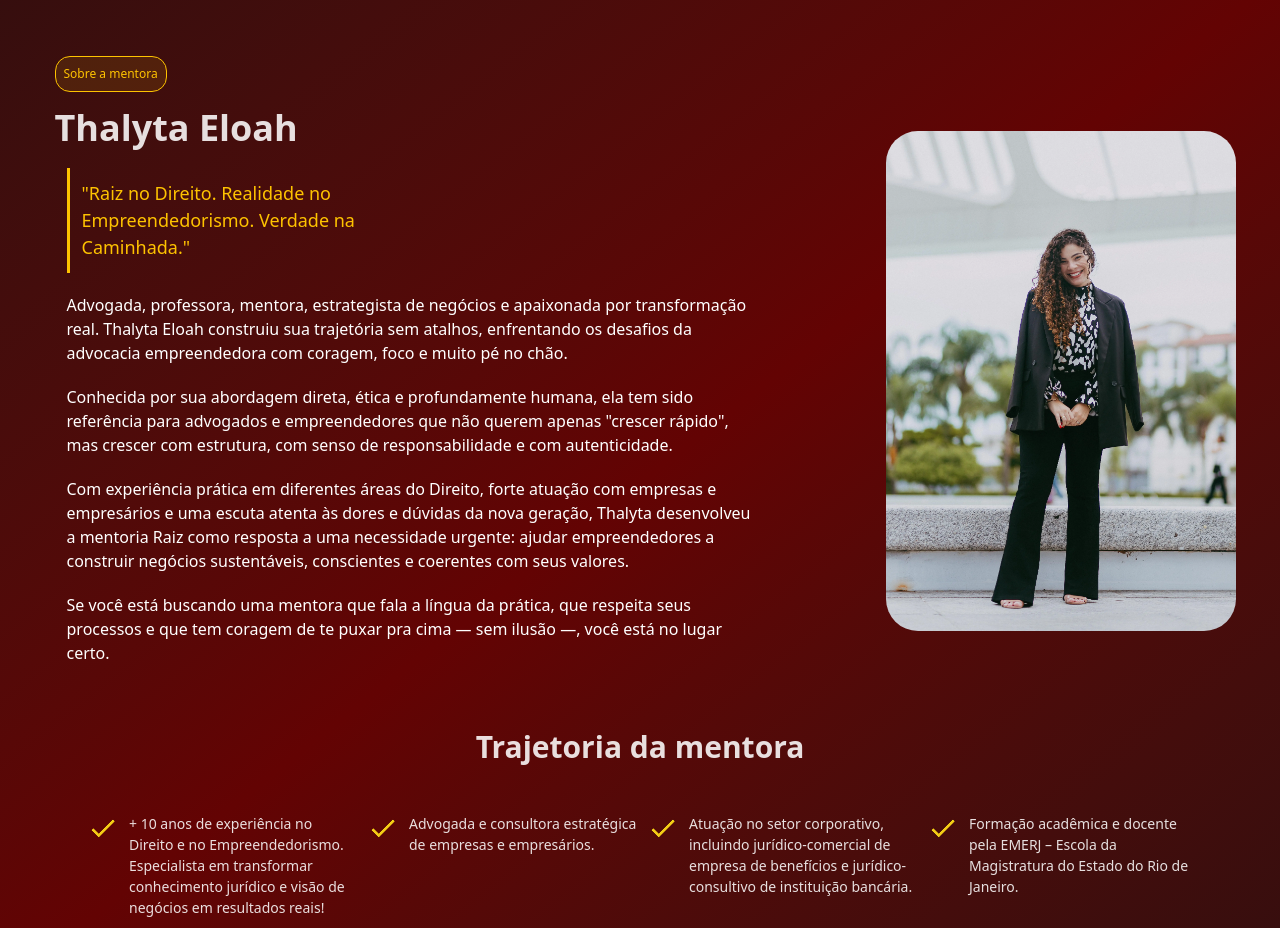
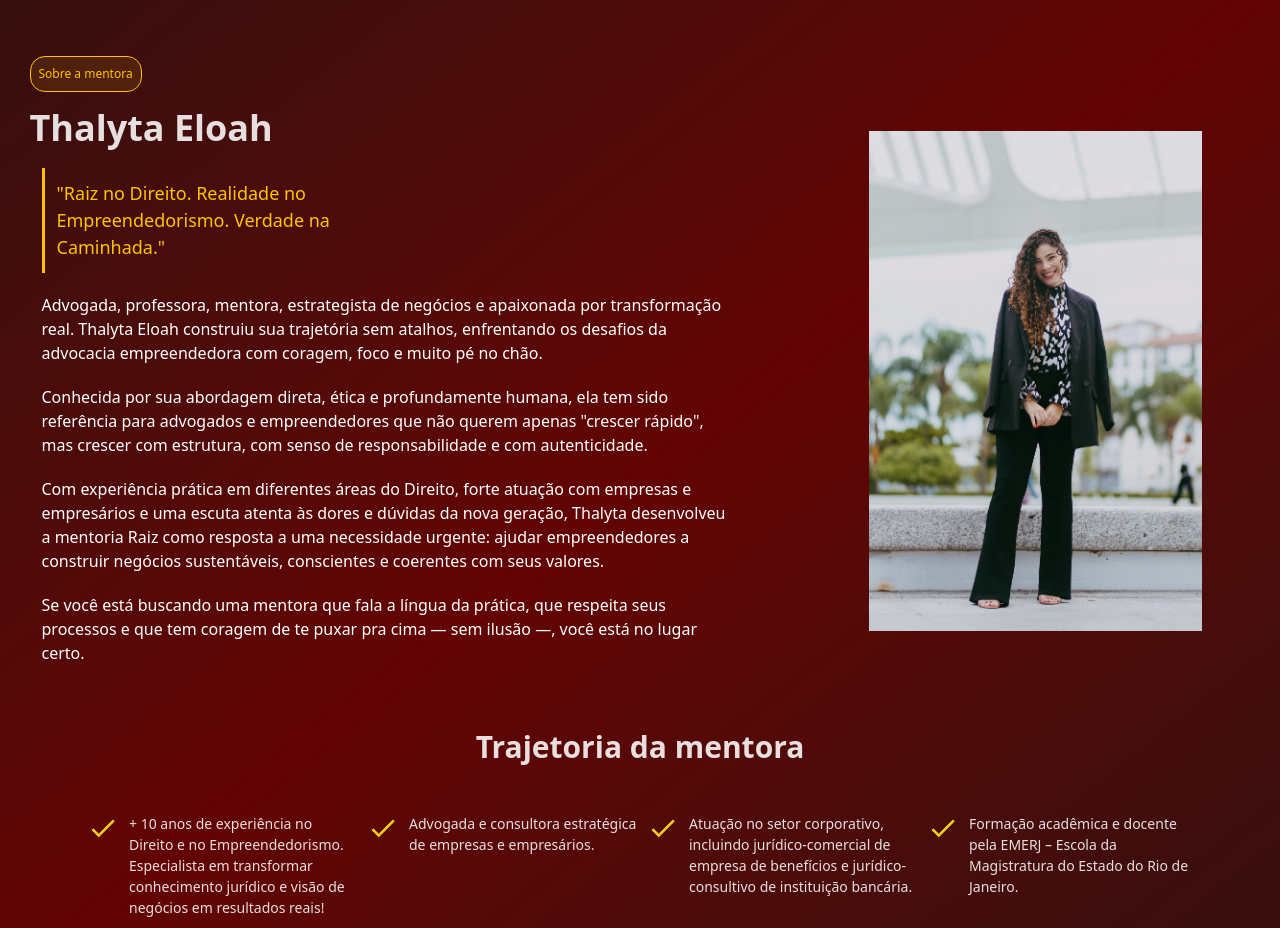
Before and after one commit to mentoriaraizz-hue/mentoriaRaiz, a React (Vite) app: page / in a window 1280 px wide. Shown: the part 1500-2428 px from the top of the page. Built offline with nearby package versions, Linux system fonts and the light colour scheme.

Commit message:
m4 foto mentora ajustando

```diff
--- a/src/pages/Home.jsx
+++ b/src/pages/Home.jsx
@@ -190,7 +190,7 @@ export default function Home() {
 
             <img
 
-            className="h-[500px] w- sm:h-[500px] w-[350px]  rounded-4xl"
+            className="max-h-[500px] w- sm:h-[500px] max-w-[450px] w-full object-contain rounded-4xl"
             src="mentora.webp"
             alt="mentora thalyta"
           />
```
